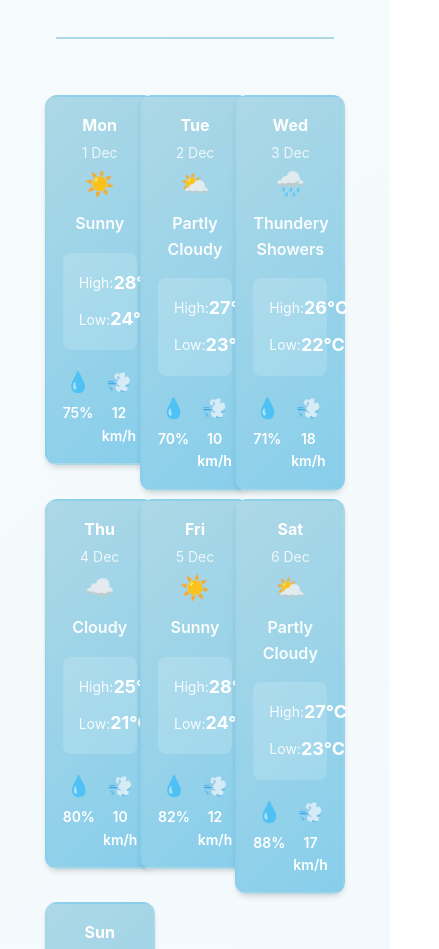
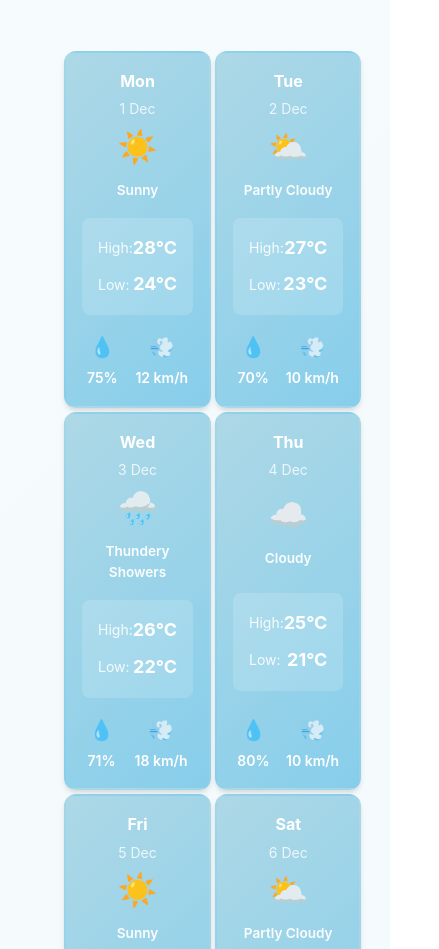
Before and after one commit to irdinnaaaaaaaaa/ShoreSquad, a website: page index.html in a window 390 px wide. Shown: the part 4649-5598 px from the top of the page, 439 px wide, since content can reach past the window. Drawn offline with Linux system fonts and the light colour scheme.

Commit message:
feat: Display 7-day forecast with perfect alignment and consistent card sizing
- Extended mock weather data to 7 days with repeating conditions
- Updated forecast header to show '7-Day Weather Forecast'
- Changed grid to 7 columns on desktop (1100px width)
- All cards now have same height (min-height: 280px) for perfect balance
- Cards use flex layout with space-between for consistent spacing
- Responsive scaling:
  - 1440px+: 7 columns (280px height)
  - 1024-1440px: 5 columns (260px height)
  - 1024px: 4 columns (240px height)
  - 768px: 2 columns (220px height)
- No weird shapes - all cards perfectly aligned and sized
- Centered with max-width container and proper padding

```diff
--- a/css/styles.css
+++ b/css/styles.css
@@ -700,30 +700,28 @@ button, input, textarea, select {
 
 .forecast-grid {
     display: grid;
-    grid-template-columns: repeat(7, minmax(120px, 1fr));
+    grid-template-columns: repeat(7, 1fr);
     gap: var(--spacing-md);
-    justify-items: center;
-    align-items: start;
     width: 100%;
-    max-width: 1000px;
+    max-width: 1100px;
     margin: 0 auto;
+    padding: 0 var(--spacing-md);
 }
 
 .forecast-card {
     background: linear-gradient(135deg, #ADD8E6 0%, #87CEEB 100%);
     color: var(--color-white);
-    padding: var(--spacing-lg);
+    padding: var(--spacing-md);
     border-radius: var(--radius-lg);
     box-shadow: var(--shadow-md);
     text-align: center;
     transition: all var(--transition-base);
     border: 2px solid transparent;
-    width: 100%;
-    min-width: 110px;
-    max-width: 140px;
     display: flex;
     flex-direction: column;
-    align-items: stretch;
+    height: 100%;
+    min-height: 280px;
+    justify-content: space-between;
 }
     transform: translateY(-4px);
     box-shadow: var(--shadow-lg);
@@ -1168,13 +1166,23 @@ input:valid {
 
 @media (max-width: 1440px) {
     .forecast-grid {
-        grid-template-columns: repeat(5, minmax(100px, 1fr));
+        grid-template-columns: repeat(5, 1fr);
+        gap: var(--spacing-sm);
+    }
+
+    .forecast-card {
+        min-height: 260px;
     }
 }
 
 @media (max-width: 1024px) {
     .forecast-grid {
-        grid-template-columns: repeat(4, minmax(90px, 1fr));
+        grid-template-columns: repeat(4, 1fr);
+        gap: var(--spacing-sm);
+    }
+
+    .forecast-card {
+        min-height: 240px;
     }
 }
 
@@ -1202,20 +1210,14 @@ input:valid {
     }
 
     .forecast-grid {
-        grid-template-columns: repeat(3, minmax(80px, 1fr));
-        gap: var(--spacing-sm);
-    }
-
-    .hero-buttons {
-        flex-direction: column;
-    }
-
-    .location-input {
-        flex-direction: column;
+        grid-template-columns: repeat(2, 1fr);
+        gap: var(--spacing-xs);
+        padding: 0 var(--spacing-sm);
     }
 
     .forecast-card {
         padding: var(--spacing-md);
+        min-height: 220px;
     }
 
     .day-name {
@@ -1223,7 +1225,11 @@ input:valid {
     }
 
     .weather-icon-large {
-        font-size: var(--font-size-2xl);
+        font-size: 2rem;
+    }
+
+    .forecast-condition {
+        font-size: 0.85rem;
     }
 }
 
```
